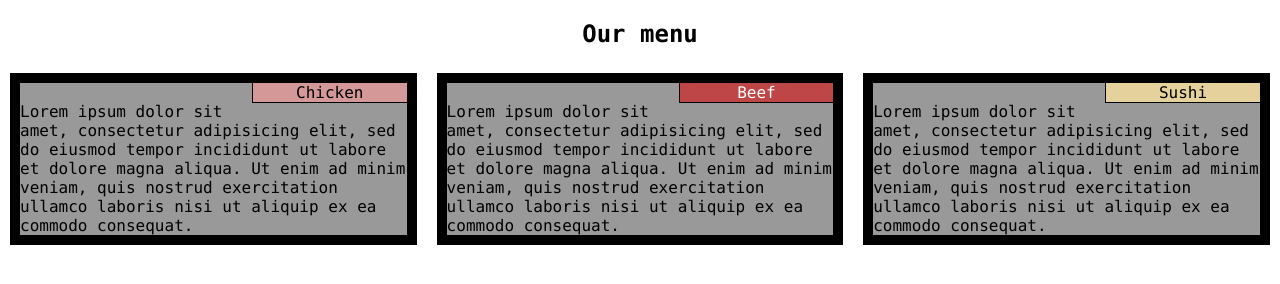
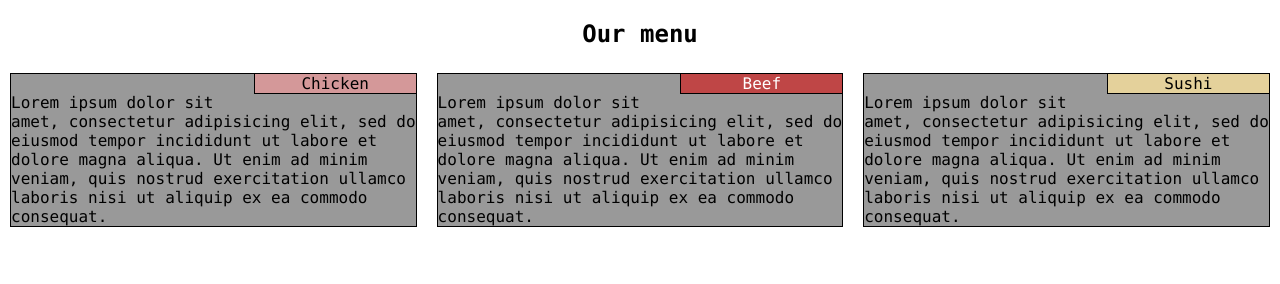
Before and after one commit to gronostalskyy/Module-1, a plain HTML site: page index.html in a window 1280 px wide. Drawn offline with Linux system fonts and the light colour scheme.

Commit message:
little changes

```diff
--- a/css/styles.css
+++ b/css/styles.css
@@ -15,7 +15,7 @@ h2 {
 }
 
 p {
-  border: 10px solid black;
+  border: 1px solid black;
   background-color: #999999;
   margin: 10px;
 
```
